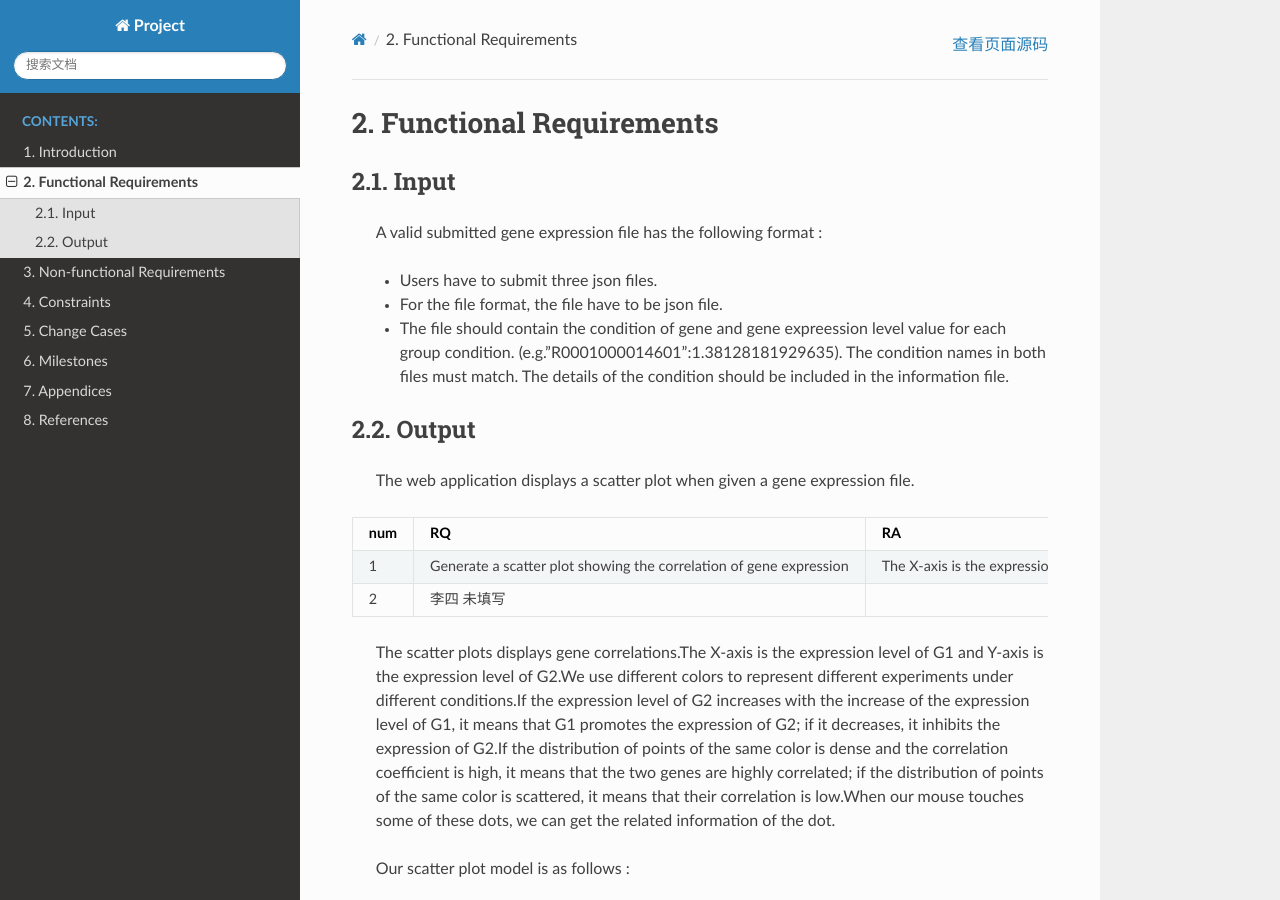
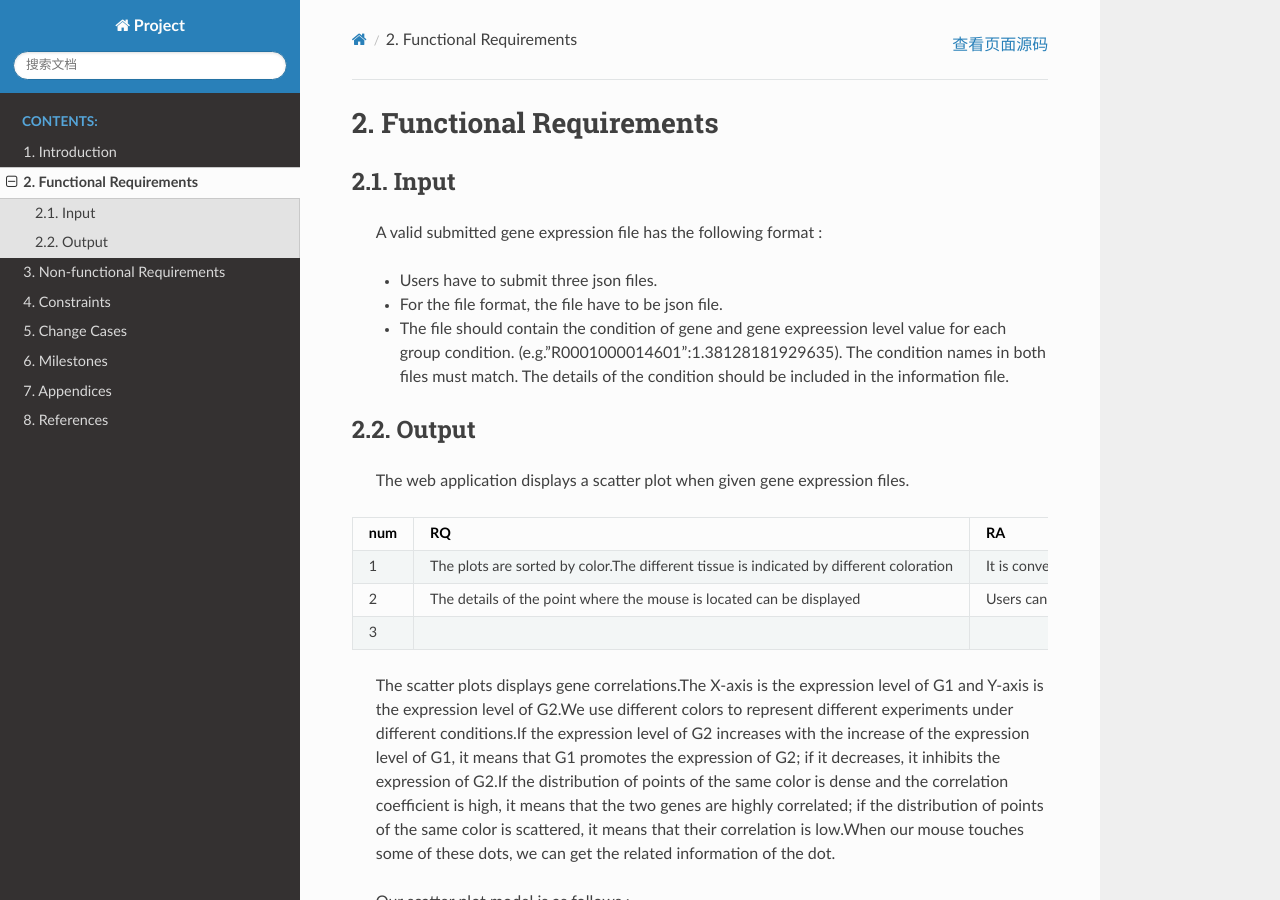
Before and after one commit to jerilmm/gene-expression, a Sphinx documentation site: the page built from sphinx/source/functional-requirements.rst, in a window 1280 px wide and 900 px high. Built offline with Sphinx 7.4.7 and the Read the Docs theme 2.0.0, drawn with Linux system fonts in a browser that asks for light colours.

Commit message:
Update functional-requirements.rst

```diff
--- a/sphinx/source/functional-requirements.rst
+++ b/sphinx/source/functional-requirements.rst
@@ -15,13 +15,14 @@
 2.2. Output
 ------------
 
- The web application displays a scatter plot when given a gene expression file.
-=== ===================================================================== ================================================================================= =======
-num              RQ                                                                 RA                                                                                                                    PRIORITY
-=== ===================================================================== ================================================================================= =======
-1      Generate a scatter plot showing the correlation of gene expression The X-axis is the expression level of G1 and Y-axis is the expression level of G2  H
-2      李四     未填写
-=== ===================================================================== ================================================================================= =======
+ The web application displays a scatter plot when given gene expression files.
+=== ============================================================================================== ======================================================================================================================== =========
+num              RQ                                                                                                RA                                                                                                                    PRIORITY
+=== ============================================================================================== ======================================================================================================================== =========
+1   The plots are sorted by color.The different tissue is indicated by different coloration        It is convenient for users to observe the correlation between the expression levels of two genes within the same tissue                                                   H
+2   The details of the point where the mouse is located can be displayed                            Users can view the experimental conditions of the two genes                                                                                                                       H
+3
+=== ============================================================================================== ======================================================================================================================== =========
 
  The scatter plots displays gene correlations.The X-axis is the expression level of G1 and Y-axis is the expression level of  G2.We use different colors to represent different experiments under different conditions.If the expression level of G2 increases with the increase of the expression level of G1, it means that G1 promotes the expression of G2; if it decreases, it inhibits the expression of G2.If the distribution of points of the same color is dense and the correlation coefficient is high, it means that the two genes are highly correlated; if the distribution of points of the same color is scattered, it means that their correlation is low.When our mouse touches some of these dots, we can get the  related information of the dot.
 
```
